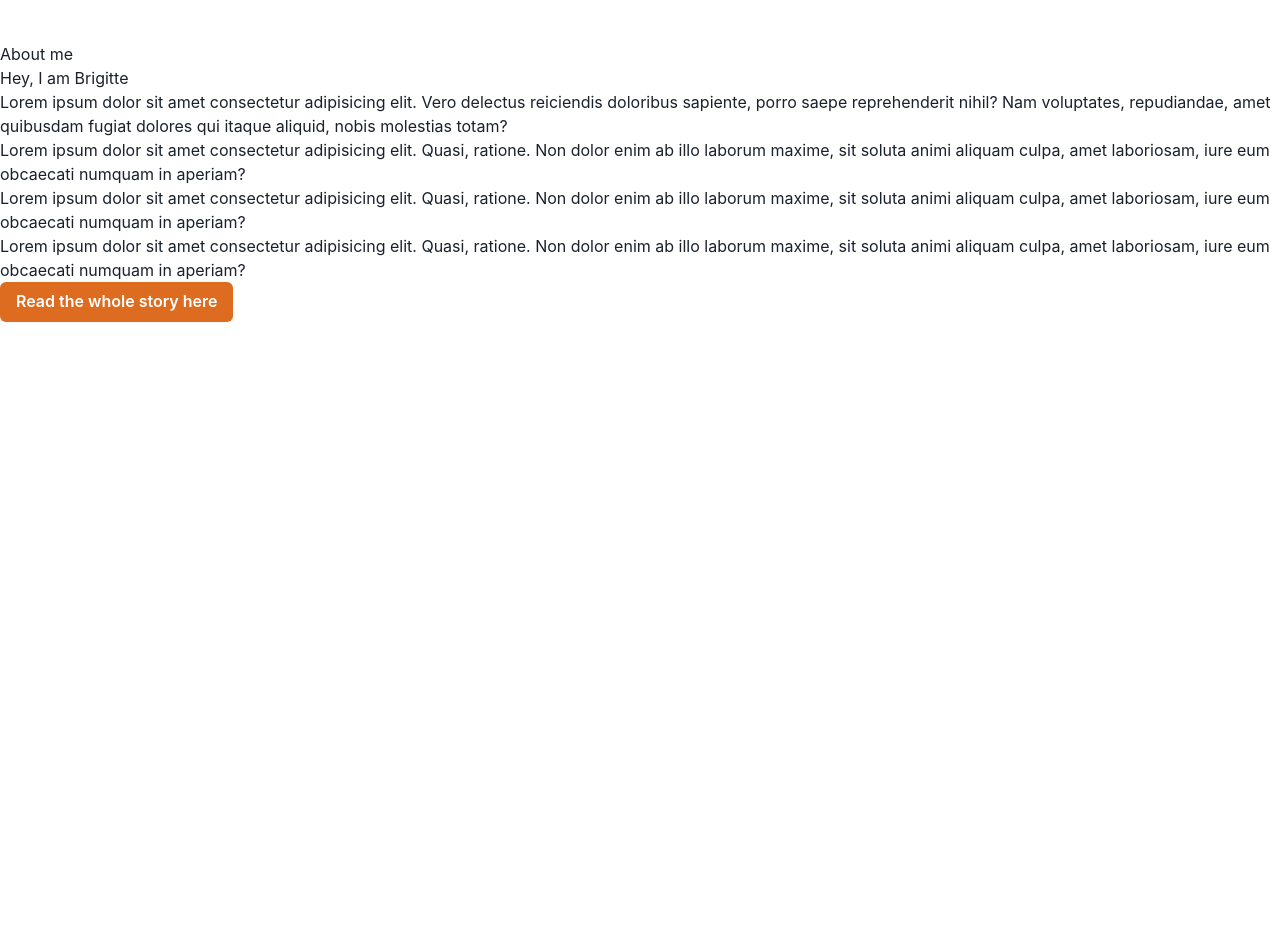
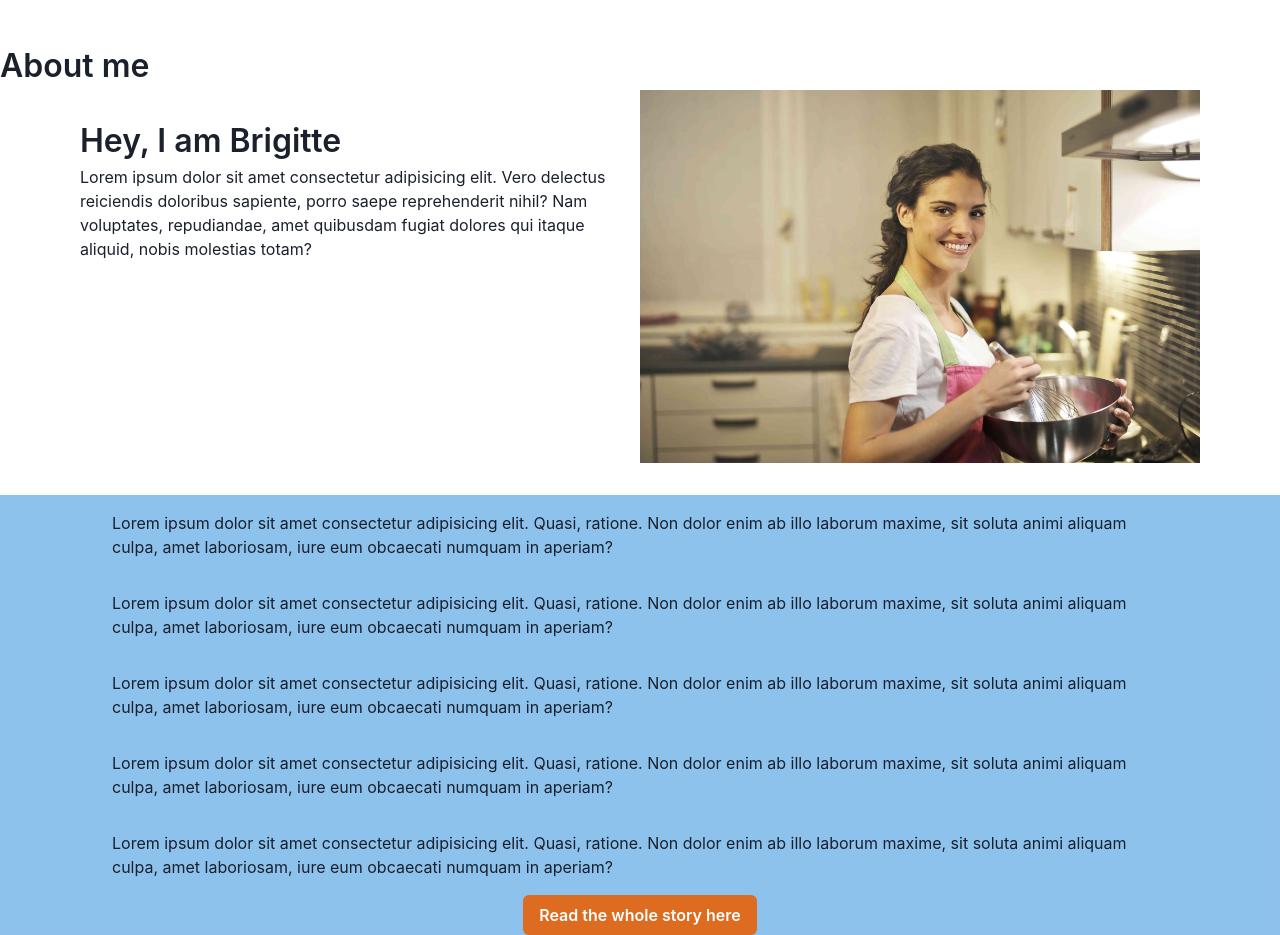
Before and after one commit to muratcan-yuksel/exampleTwo, a React (Vite) app: page / in a window 1280 px wide. Shown: the part 3640-4575 px from the top of the page. Before the commit the page ends 3962 px from the top, so only its background shows below. Built offline with nearby package versions, Linux system fonts and the light colour scheme.

Commit message:
about section almost finished

```diff
--- a/src/components/About.jsx
+++ b/src/components/About.jsx
@@ -1,6 +1,7 @@
 import React from "react";
 import "../styles/about.css";
 import { Button, ButtonGroup } from "@chakra-ui/react";
+import theCreator from "../assets/theCreator.jpg";
 const About = () => {
   return (
     <div id="aboutComponentContainer">
@@ -15,28 +16,37 @@ const About = () => {
             qui itaque aliquid, nobis molestias totam?
           </p>
         </div>
-        <div className="aboutImgContainer"></div>
+        <div className="aboutImgContainer">
+          <img id="aboutImage" src={theCreator} alt="" />
+        </div>
+      </div>
       <div className="historyContainer">
         <div className="historyText">
           Lorem ipsum dolor sit amet consectetur adipisicing elit. Quasi,
           ratione. Non dolor enim ab illo laborum maxime, sit soluta animi
-            aliquam culpa, amet laboriosam, iure eum obcaecati numquam in
-            aperiam?
+          aliquam culpa, amet laboriosam, iure eum obcaecati numquam in aperiam?
         </div>
         <div className="historyText">
           Lorem ipsum dolor sit amet consectetur adipisicing elit. Quasi,
           ratione. Non dolor enim ab illo laborum maxime, sit soluta animi
-            aliquam culpa, amet laboriosam, iure eum obcaecati numquam in
-            aperiam?
+          aliquam culpa, amet laboriosam, iure eum obcaecati numquam in aperiam?
         </div>
         <div className="historyText">
           Lorem ipsum dolor sit amet consectetur adipisicing elit. Quasi,
           ratione. Non dolor enim ab illo laborum maxime, sit soluta animi
-            aliquam culpa, amet laboriosam, iure eum obcaecati numquam in
-            aperiam?
+          aliquam culpa, amet laboriosam, iure eum obcaecati numquam in aperiam?
+        </div>
+        <div className="historyText">
+          Lorem ipsum dolor sit amet consectetur adipisicing elit. Quasi,
+          ratione. Non dolor enim ab illo laborum maxime, sit soluta animi
+          aliquam culpa, amet laboriosam, iure eum obcaecati numquam in aperiam?
+        </div>{" "}
+        <div className="historyText">
+          Lorem ipsum dolor sit amet consectetur adipisicing elit. Quasi,
+          ratione. Non dolor enim ab illo laborum maxime, sit soluta animi
+          aliquam culpa, amet laboriosam, iure eum obcaecati numquam in aperiam?
         </div>
         <Button colorScheme="orange">Read the whole story here</Button>
-        </div>
       </div>
     </div>
   );
--- a/src/styles/about.css
+++ b/src/styles/about.css
@@ -0,0 +1,39 @@
+#aboutComponentContainer {
+}
+.aboutTitle {
+  font-weight: 600;
+  font-size: 2em;
+}
+.aboutContainer {
+  display: flex;
+  flex-direction: row;
+  justify-content: center;
+  flex-wrap: wrap;
+  align-items: center;
+}
+.aboutTextContainer {
+  width: 35em;
+  height: 20em;
+  /* margin: 2em; */
+}
+.aboutImgContainer {
+  width: 35em;
+  height: auto;
+}
+#aboutImage {
+  width: 100%;
+  height: 100%;
+  object-fit: fill;
+}
+.historyContainer {
+  margin-top: 2em;
+  display: flex;
+  flex-direction: column;
+  justify-content: center;
+  align-items: center;
+  background-color: rgba(66, 153, 225, 0.6);
+}
+.historyText {
+  margin: 1em 7em 1em 7em;
+  font-weight: 400;
+}
```
Lines whose indentation alone changed are shown as unchanged.
